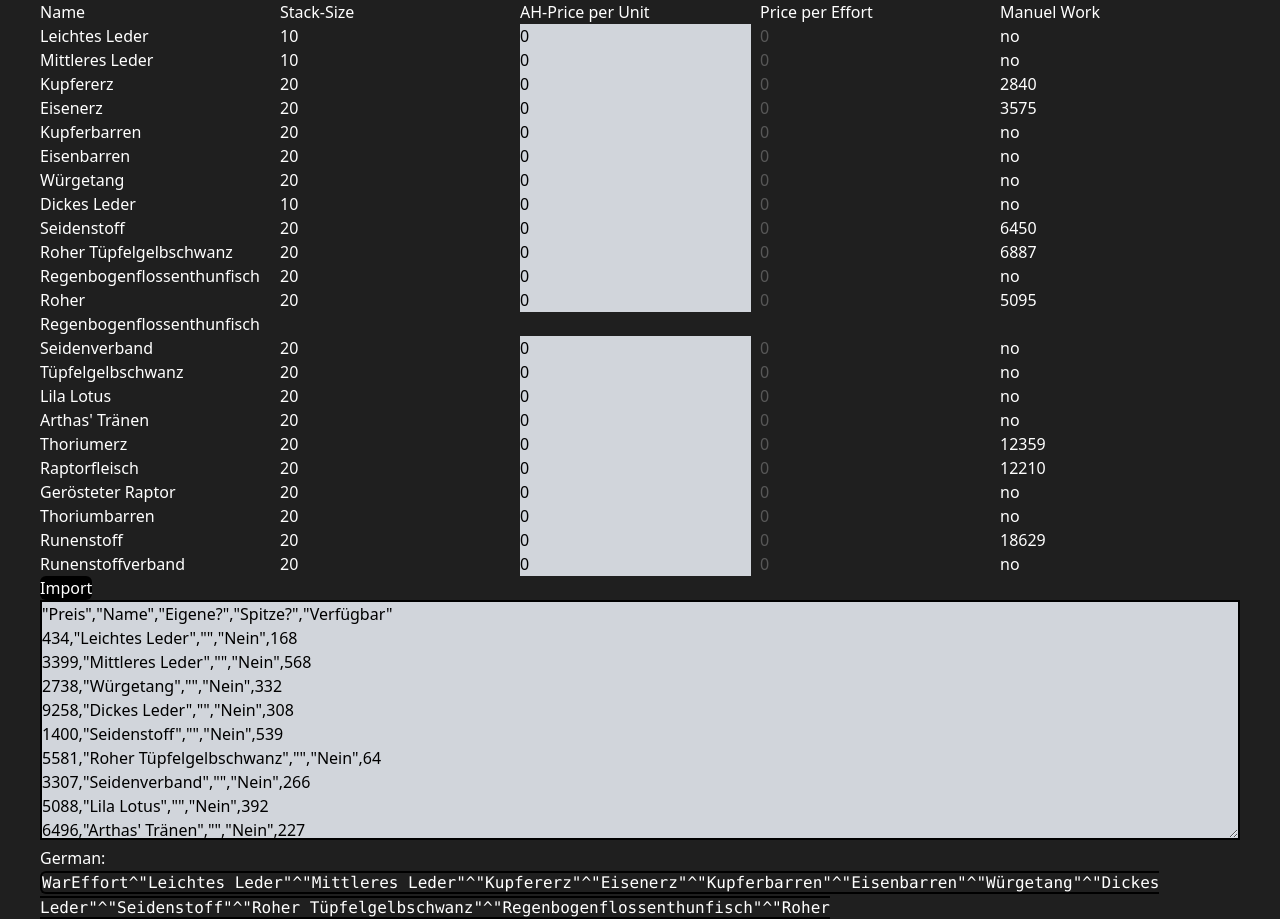
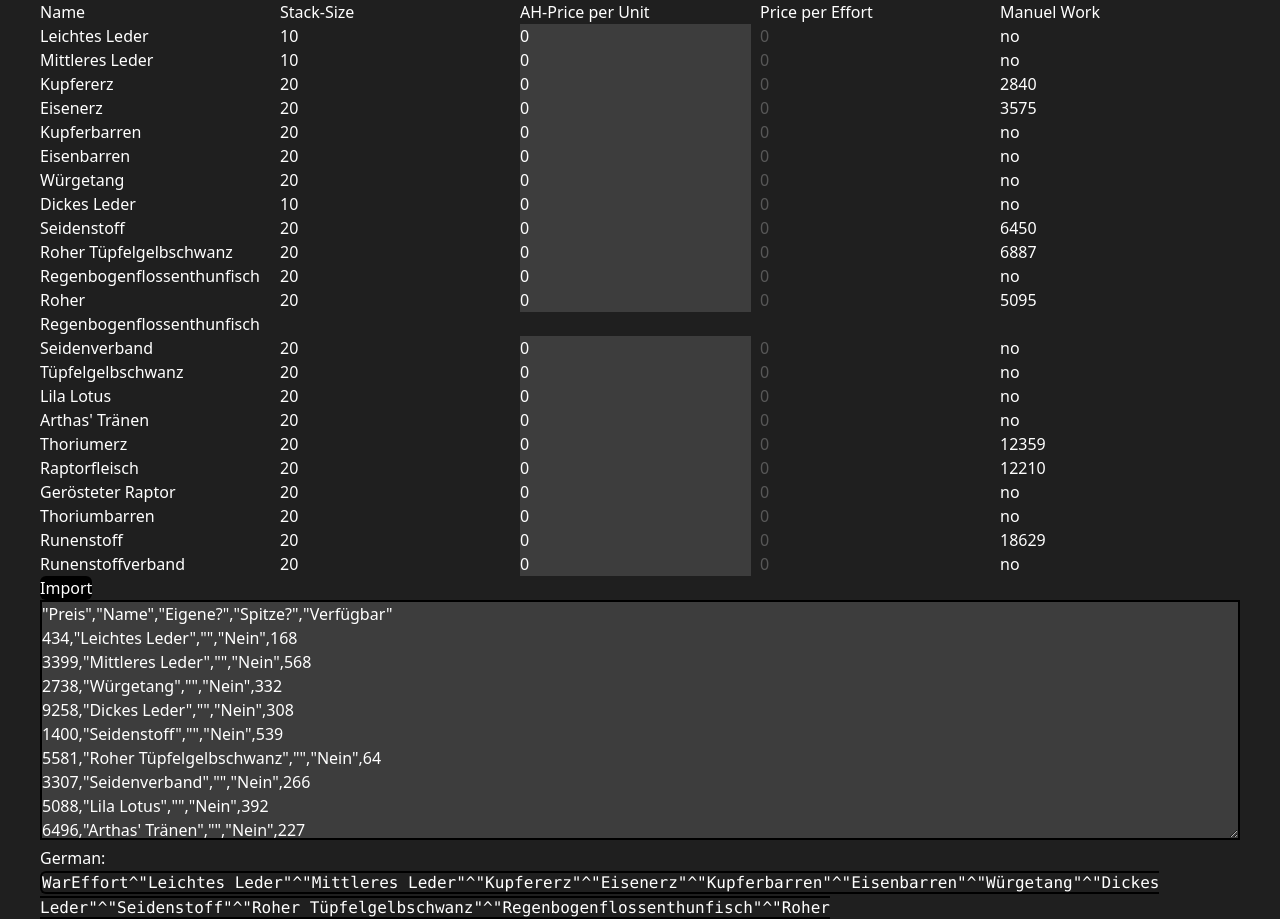
Before and after one commit to albertlast/WBCalc, a Vue app: page / in a window 1280 px wide. Shown: the top 919 px of the page. Built offline with nearby package versions, Linux system fonts and the light colour scheme; the HTML template or start-up script is replaced by a standard one.

Commit message:
better color

```diff
--- a/src/components/CalcView.vue
+++ b/src/components/CalcView.vue
@@ -76,7 +76,7 @@ function formatSearchList(lang: string): string {
         <div class="text-white">{{ item.gerName }}</div>
         <div class="text-white">{{ item.stackSize }}</div>
         <div class="">
-          <input v-model="item.price" type="number" class="bg-gray-300" />
+          <input v-model="item.price" type="number" class="text-white bg-[#3D3D3D]" />
         </div>
         <div class="text-white" :class="[item.price > 0 ? '' : 'opacity-25']">
           {{ formatNumber((item.price * item.stackSize) / item.amount) }}
@@ -89,7 +89,10 @@ function formatSearchList(lang: string): string {
     <button class="bg-black cursor-pointer text-white rounded-md" @click="importValue">
       Import
     </button>
-    <textarea class="w-full border-solid border-black border-2 h-60 bg-gray-300" v-model="importAH">
+    <textarea
+      class="w-full border-solid border-black border-2 h-60 bg-[#3D3D3D] text-white"
+      v-model="importAH"
+    >
     </textarea>
   </div>
 
```
